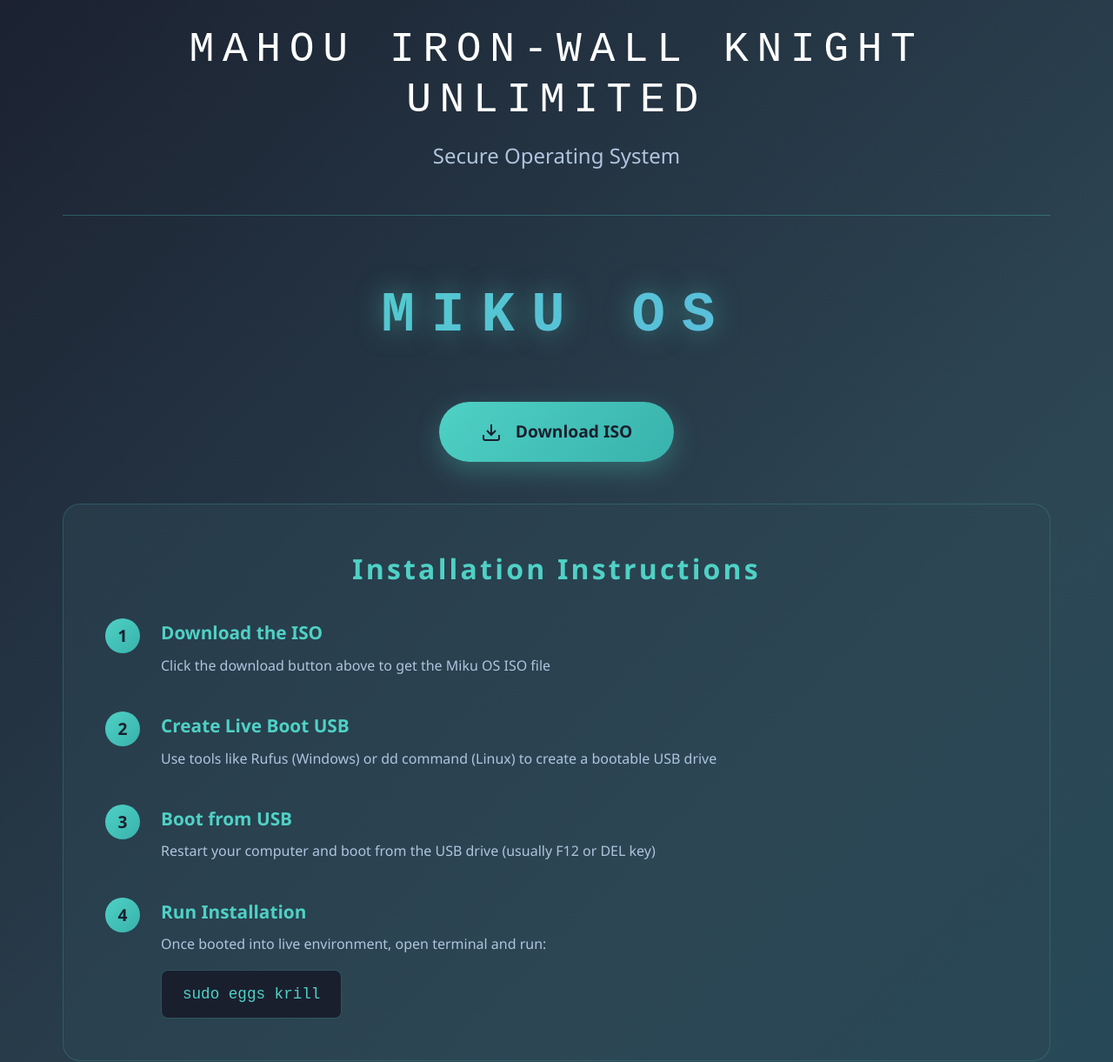
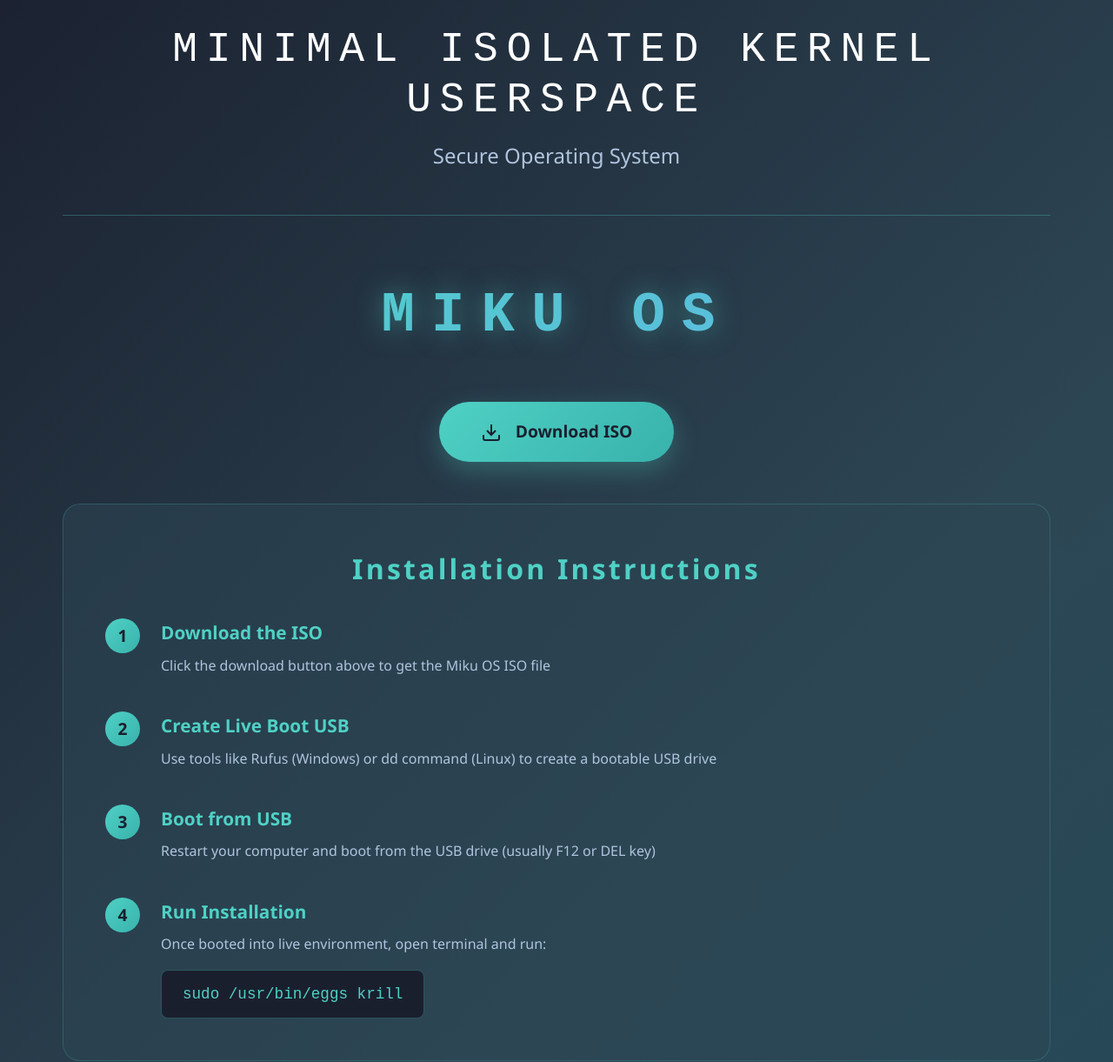
Before and after one commit to kyo-yo-mi-ku/kyo-yo-mi-ku.github.io, a plain HTML site: page index.html in a window 1280 px wide. Shown: the part 134-1355 px from the top of the page at 87% size. Drawn offline with Linux system fonts and the light colour scheme.

Commit message:
Updated index.html

```diff
--- a/index.html
+++ b/index.html
@@ -3,7 +3,7 @@
 <head>
     <meta charset="UTF-8">
     <meta name="viewport" content="width=device-width, initial-scale=1.0">
-    <title>M.I.K.U. - Mahou Iron-Wall Knight Unlimited</title>
+    <title>M.I.K.U. - Minimal Isolated Kernel Userspace</title>
     <link rel="stylesheet" href="styles.css">
 </head>
 <body>
@@ -17,7 +17,7 @@
                 </svg>
                 <span class="logo-text">M.I.K.U.</span>
             </div>
-            <h1 class="main-title">MAHOU IRON-WALL KNIGHT<br>UNLIMITED</h1>
+            <h1 class="main-title">Minimal Isolated Kernel<br>Userspace</h1>
             <p class="subtitle">Secure Operating System</p>
         </header>
 
@@ -68,7 +68,7 @@
                         <div class="step-content">
                             <h4>Run Installation</h4>
                             <p>Once booted into live environment, open terminal and run:</p>
-                            <code class="command">sudo eggs krill</code>
+                            <code class="command">sudo /usr/bin/eggs krill</code>
                         </div>
                     </div>
                 </div>
```
